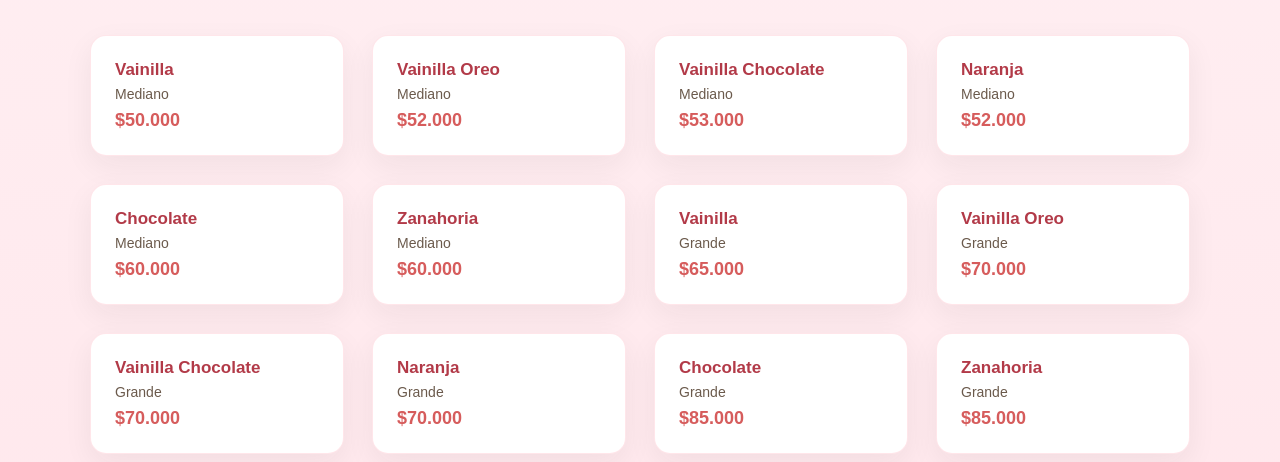
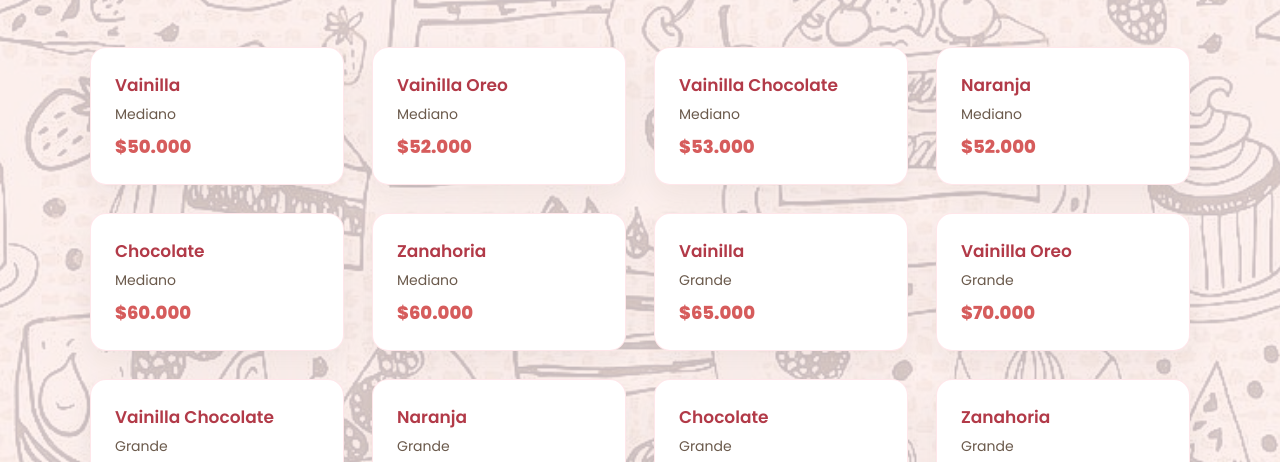
Before and after one commit to dulcetentacionjtdcm-ship-it/DULCE-TENTACI-N-, a plain HTML site: page index.html in a window 1280 px wide. Shown: the part 301-763 px from the top of the page. Drawn offline with Linux system fonts and the light colour scheme.

Commit message:
Update index.html

```diff
--- a/index.html
+++ b/index.html
@@ -1,18 +1,38 @@
-<!doctype html>
+  <!doctype html>
 <html lang="es">
 <head>
   <meta charset="utf-8" />
   <meta name="viewport" content="width=device-width,initial-scale=1" />
   <title>Dulce Tentación — Catálogo</title>
   <link rel="icon" href="1000314172.jpg" />
+  <link href="https://fonts.googleapis.com/css2?family=Poppins:wght@400;600;800&display=swap" rel="stylesheet">
   <style>
     body {
       margin: 0;
       font-family: "Poppins", sans-serif;
-      background: linear-gradient(180deg, #fff0f3 0%, #ffe6eb 100%);
+      background-image: url('046ea6db4e034b871e106a96bd9c9809.jpg');
+      background-size: cover;
+      background-repeat: repeat;
+      background-position: 0 0;
+      animation: fondoMovimiento 40s linear infinite;
       color: #4b2e28;
       padding: 50px 40px;
       overflow-x: hidden;
+    }
+
+    /* Animación del fondo en movimiento */
+    @keyframes fondoMovimiento {
+      0% { background-position: 0 0; }
+      100% { background-position: 1000px 1000px; }
+    }
+
+    /* Capa semitransparente para mejorar la legibilidad del contenido */
+    body::before {
+      content: "";
+      position: fixed;
+      top: 0; left: 0; right: 0; bottom: 0;
+      background: rgba(255, 240, 243, 0.8);
+      z-index: -1;
     }
 
     .site { max-width: 1100px; margin: 0 auto; }
@@ -93,11 +113,17 @@
       box-shadow: 0 10px 30px rgba(34, 34, 34, 0.06);
       border: 1px solid rgba(255, 192, 203, 0.4);
       transition: transform 0.3s ease, box-shadow 0.3s ease;
+      animation: fadeInUp 0.6s ease both;
     }
 
     .card:hover {
-      transform: translateY(-8px);
+      transform: translateY(-8px) scale(1.03);
       box-shadow: 0 14px 35px rgba(34, 34, 34, 0.1);
+    }
+
+    @keyframes fadeInUp {
+      from { opacity: 0; transform: translateY(20px); }
+      to { opacity: 1; transform: translateY(0); }
     }
 
     .name {
@@ -176,7 +202,6 @@
     ];
 
     const grid = document.getElementById('catalogGrid');
-
     function money(n){return n.toString().replace(/\B(?=(\d{3})+(?!\d))/g,".")}
 
     function render(filter='all'){
```
